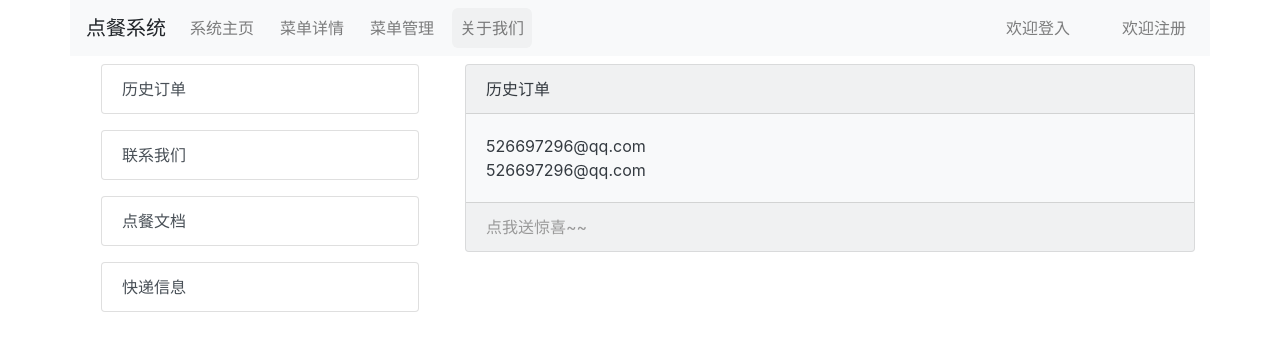
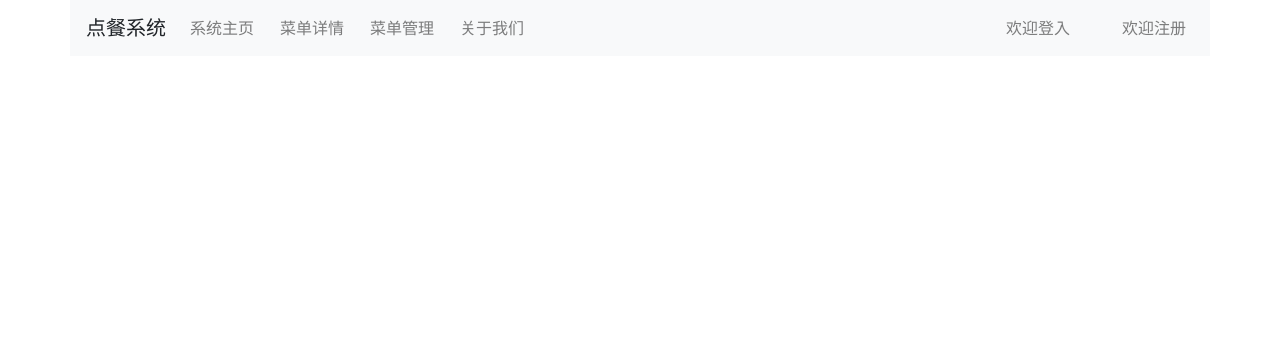
Before and after one commit to 526697296/Vue-OrderSystem, a Vue app: page /about in a window 1280 px wide. Before the commit this address led to /about/ahis. Shown: the top 350 px of the page. Built offline with nearby package versions, Linux system fonts and the light colour scheme.

Commit message:
完善登入逻辑

```diff
--- a/src/components/Home.vue
+++ b/src/components/Home.vue
@@ -4,7 +4,7 @@
       <div class="homes text-center col-sm-12">
         <div class="background">
           <h1>欢迎来到ZHOUJH点餐系统。</h1>
-          <button @click="gotoMenu" class="btn btn-success">进入系统</button>
+          <button @click="gotoMenu" class="btn btn-success">欢迎欢迎</button>
         </div>
       </div>
     </div>
@@ -21,6 +21,7 @@ export default {
   },
   methods:{
     gotoMenu(){
+      // this.$router.push('/login')
     }
   }
 }
--- a/src/components/Menu.vue
+++ b/src/components/Menu.vue
@@ -39,7 +39,7 @@
             <th>价格</th>
           </tr>
         </thead>
-        <tbody v-for="item in bascks" :key="item.id">
+        <tbody v-for="item in bascks" :key="item.name">
           <tr>
             <td>
               <button @click="dquantity(item)" class="btn btn-sm btn-outline-success">-</button>
--- a/src/components/about/About.vue
+++ b/src/components/about/About.vue
@@ -11,7 +11,7 @@
             <a class="list-group-item list-group-item-action">联系我们</a>
           </router-link>
           <router-link tag="div" class="nav-link" :to="{name:'aogu'}" exact>
-            <a class="list-group-item list-group-item-action">点餐文档</a>
+            <a class="list-group-item list-group-item-action">章程简介</a>
           </router-link>
           <router-link tag="div" class="nav-link" :to="{name:'adel'}" exact>
             <a class="list-group-item list-group-item-action">快递信息</a>
--- a/src/components/about/Acontent.vue
+++ b/src/components/about/Acontent.vue
@@ -3,11 +3,15 @@
       <div class="mt-2 card bg-light text-dark">
         <div class="card-header">联系我们</div>
         <div class="card-body">
+            <div class="card-title">Email：</div>
             <div class="card-text">526697296@qq.com</div>
-            <div class="card-text">526697296@qq.com</div>
+            <div class="card-title mt-4">github：</div>
+            <div class="card-text">
+            <a style="color:#333;" href="https://github.com/526697296/order-system" target="_blank" class="card-link">https://github.com/526697296/order-system</a>
+            </div>
         </div>
         <div class="card-footer">
-            <a href="#" target="_blank" class="card-link">点我送惊喜~~</a>
+            <a href="https://github.com/526697296/order-system" target="_blank" class="card-link">点我送惊喜，欢迎Stsr~~</a>
         </div>
     </div>
   </div>
--- a/src/components/about/Adel.vue
+++ b/src/components/about/Adel.vue
@@ -3,11 +3,17 @@
       <div class="mt-2 card bg-light text-dark">
         <div class="card-header">快递信息</div>
         <div class="card-body">
-            <div class="card-text">526697296@qq.com</div>
-            <div class="card-text">526697296@qq.com</div>
+            <div class="card-title">地址1：</div>
+            <div class="card-text">广东省深圳市龙华新区-----</div>
+            <div class="card-title mt-4">地址2：</div>
+            <div class="card-text">广东省深圳市南山区-----</div>
+            <div class="card-title mt-4">地址3：</div>
+            <div class="card-text">广东省深圳市罗湖区-----</div>
+            <div class="card-title mt-4">地址4：</div>
+            <div class="card-text">广东省深圳市福田区-----</div>
         </div>
         <div class="card-footer">
-            <a href="#" target="_blank" class="card-link">点我送惊喜~~</a>
+            <a href="https://github.com/526697296/order-system" target="_blank" class="card-link">点我送惊喜，欢迎Stsr~~</a>
         </div>
     </div>
   </div>
--- a/src/components/about/Aogu.vue
+++ b/src/components/about/Aogu.vue
@@ -1,13 +1,12 @@
 <template>
   <div class="con">
       <div class="mt-2 card bg-light text-dark">
-        <div class="card-header">点餐文档</div>
-        <div class="card-body">
-            <div class="card-text">526697296@qq.com</div>
-            <div class="card-text">526697296@qq.com</div>
+        <div class="card-header">章程简介</div>
+        <div class="card-body" v-for="item in xinxi" :key="item.index">
+            <div class="card-text">{{item}}</div>
         </div>
         <div class="card-footer">
-            <a href="#" target="_blank" class="card-link">点我送惊喜~~</a>
+            <a href="https://github.com/526697296/order-system" target="_blank" class="card-link">点我送惊喜，欢迎Stsr~~</a>
         </div>
     </div>
   </div>
@@ -16,7 +15,11 @@
 export default {
   name: "Con",
   data() {
-    return {};
+    return {
+        xinxi:["路遇客人要主动热情问候，主动让路",
+                "服从领导安排，尽职尽责做好工作",
+                "与客人谈话时应站立端正，讲究礼貌，不左顾右盼"]
+    };
   },
   components: {}
 };
--- a/src/components/about/aHis.vue
+++ b/src/components/about/aHis.vue
@@ -3,11 +3,12 @@
       <div class="mt-2 card bg-light text-dark">
         <div class="card-header">历史订单</div>
         <div class="card-body">
-            <div class="card-text">526697296@qq.com</div>
-            <div class="card-text">526697296@qq.com</div>
+            <div class="card-text">1：黄焖鸡米饭+西红柿蛋汤</div>
+            <div class="card-text">2：咸鱼茄子</div>
+            <div class="card-text">3：红烧鱼块</div>
         </div>
         <div class="card-footer">
-            <a href="#" target="_blank" class="card-link">点我送惊喜~~</a>
+            <a href="https://github.com/526697296/order-system" target="_blank" class="card-link">点我送惊喜，欢迎Stsr~~</a>
         </div>
     </div>
   </div>
--- a/src/main.js
+++ b/src/main.js
@@ -9,6 +9,37 @@ Vue.config.productionTip = false
 
 axios.defaults.baseURL = 'https://wd5259196195tskwvr.wilddogio.com/'
 
+// 全局路由守卫
+router.beforeEach((to, from, next) => {
+  // console.log('navigation-guards');
+  // to: Route: 即将要进入的目标 路由对象
+  // from: Route: 当前导航正要离开的路由
+  // next: Function: 一定要调用该方法来 resolve 这个钩子。执行效果依赖 next 方法的调用参数。
+
+  // const nextRoute = ['Home', 'Admin', 'Menu', 'About','acontent','adel','ahis','aogu'];
+  let isLogin = store.state.isLogin;  // 是否登录
+  // 未登录状态；当路由到nextRoute指定页时，跳转至login
+  // if (nextRoute.indexOf(to.name) > 0) {
+    if (!isLogin) {
+      if(to.path === '/login' || to.path === '/reg'){
+      console.log('what fuck');
+      next()
+      // router.push({ name: 'Login' })
+      // next('/login'||'/reg')
+    }
+    }
+  // }
+  // 已登录状态；当路由到login时，跳转至home
+  // if (to.name === 'Login') {
+    if (isLogin) {
+      next();
+      // router.push({ name: 'Home' })
+      // next();
+    }
+  // }
+  // next();
+})
+
 /* eslint-disable no-new */
 new Vue({
   el: '#app',
--- a/src/router/index.js
+++ b/src/router/index.js
@@ -18,7 +18,7 @@ export default new Router({
   routes: [
     {
       path:'*',
-      redirect: '/home'
+      redirect: '/login'
     },
     {
       path: '/home',
```
